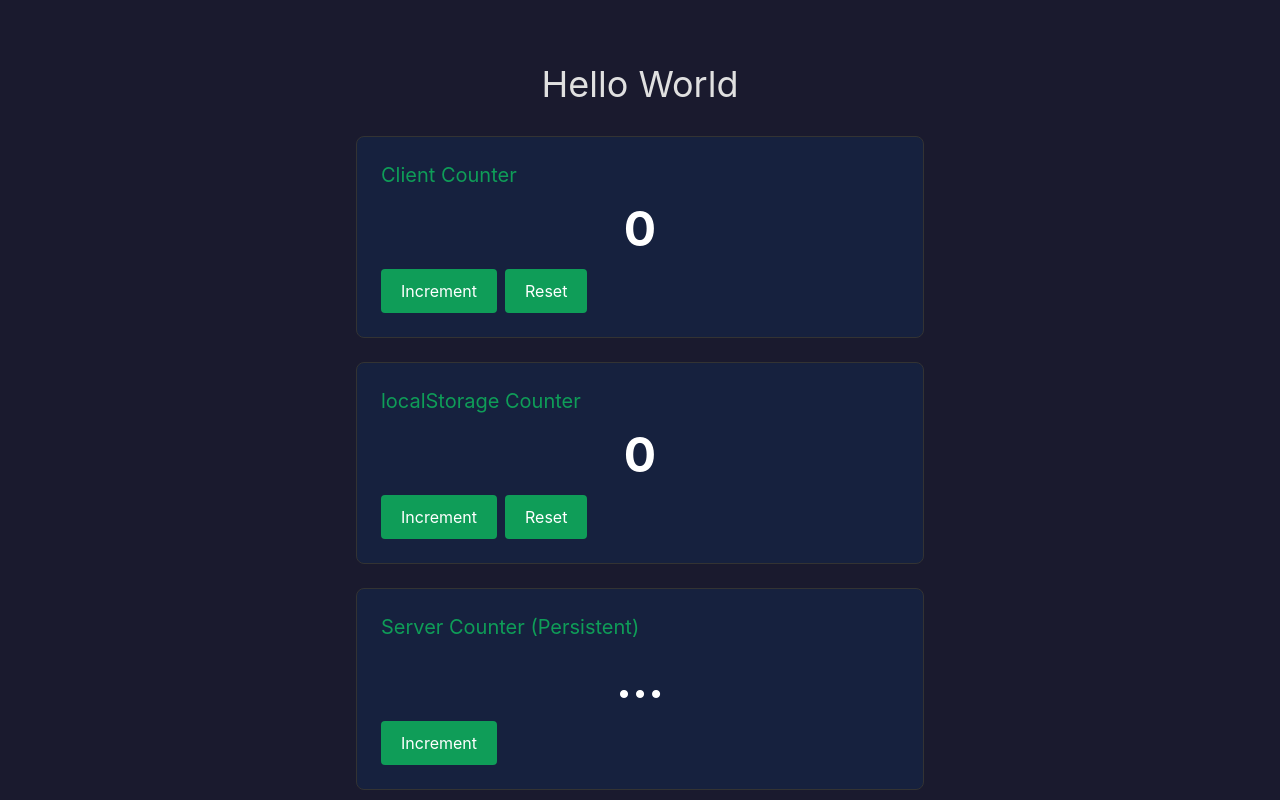
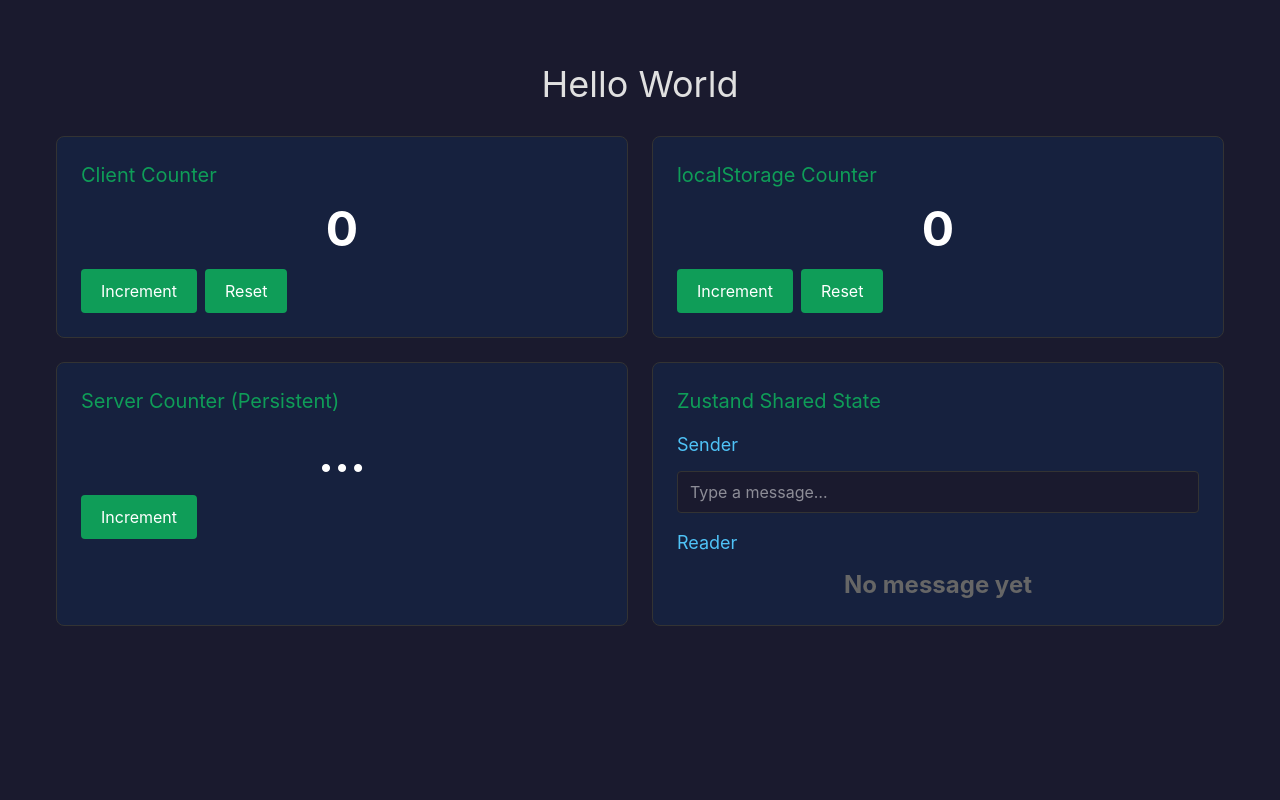
Before and after one commit to schovan/hello-vite, a React (Vite) app: page / in a window 1280 px wide. Shown: the top 800 px of the page. Built offline with nearby package versions, Linux system fonts and the light colour scheme.

Commit message:
improved section wrapping

```diff
--- a/src/App.tsx
+++ b/src/App.tsx
@@ -35,24 +35,26 @@ export default function App() {
   };
 
   return (
-    <div className="mx-auto max-w-[600px] px-4 py-16">
+    <div className="mx-auto max-w-[1200px] px-4 py-16">
       <h1 className="mb-8 text-center text-4xl">Hello World</h1>
 
-      <section className="mb-6 rounded-lg border border-[#333] bg-[#16213e] p-6">
+      <div className="grid grid-cols-1 gap-6 lg:grid-cols-2">
+
+      <section className="rounded-lg border border-[#333] bg-[#16213e] p-6">
         <h2 className="mb-4 text-xl text-[#0f9d58]">Client Counter</h2>
         <p className="mb-4 text-center text-5xl font-bold text-white">{clientCount}</p>
         <button className="mr-2 cursor-pointer rounded bg-[#0f9d58] px-5 py-2.5 text-base text-white hover:bg-[#0b8045] disabled:cursor-not-allowed disabled:opacity-50" onClick={() => setClientCount((c) => c + 1)}>Increment</button>
         <button className="cursor-pointer rounded bg-[#0f9d58] px-5 py-2.5 text-base text-white hover:bg-[#0b8045] disabled:cursor-not-allowed disabled:opacity-50" onClick={() => setClientCount(0)}>Reset</button>
       </section>
 
-      <section className="mb-6 rounded-lg border border-[#333] bg-[#16213e] p-6">
+      <section className="rounded-lg border border-[#333] bg-[#16213e] p-6">
         <h2 className="mb-4 text-xl text-[#0f9d58]">localStorage Counter</h2>
         <p className="mb-4 text-center text-5xl font-bold text-white">{localCount}</p>
         <button className="mr-2 cursor-pointer rounded bg-[#0f9d58] px-5 py-2.5 text-base text-white hover:bg-[#0b8045] disabled:cursor-not-allowed disabled:opacity-50" onClick={() => setLocalCount((c) => c + 1)}>Increment</button>
         <button className="cursor-pointer rounded bg-[#0f9d58] px-5 py-2.5 text-base text-white hover:bg-[#0b8045] disabled:cursor-not-allowed disabled:opacity-50" onClick={() => setLocalCount(0)}>Reset</button>
       </section>
 
-      <section className="mb-6 rounded-lg border border-[#333] bg-[#16213e] p-6">
+      <section className="rounded-lg border border-[#333] bg-[#16213e] p-6">
         <h2 className="mb-4 text-xl text-[#0f9d58]">Server Counter (Persistent)</h2>
         <p className="mb-4 text-center text-5xl font-bold text-white">{serverCount !== null ? serverCount : "…"}</p>
         <button className="cursor-pointer rounded bg-[#0f9d58] px-5 py-2.5 text-base text-white hover:bg-[#0b8045] disabled:cursor-not-allowed disabled:opacity-50" onClick={handleServerIncrement}>
@@ -60,13 +62,15 @@ export default function App() {
         </button>
       </section>
 
-      <section className="mb-6 rounded-lg border border-[#333] bg-[#16213e] p-6">
+      <section className="rounded-lg border border-[#333] bg-[#16213e] p-6">
         <h2 className="mb-4 text-xl text-[#0f9d58]">Zustand Shared State</h2>
         <div className="space-y-4">
           <MessageSender />
           <MessageDisplay />
         </div>
       </section>
+
+      </div>
     </div>
   );
 }
```
